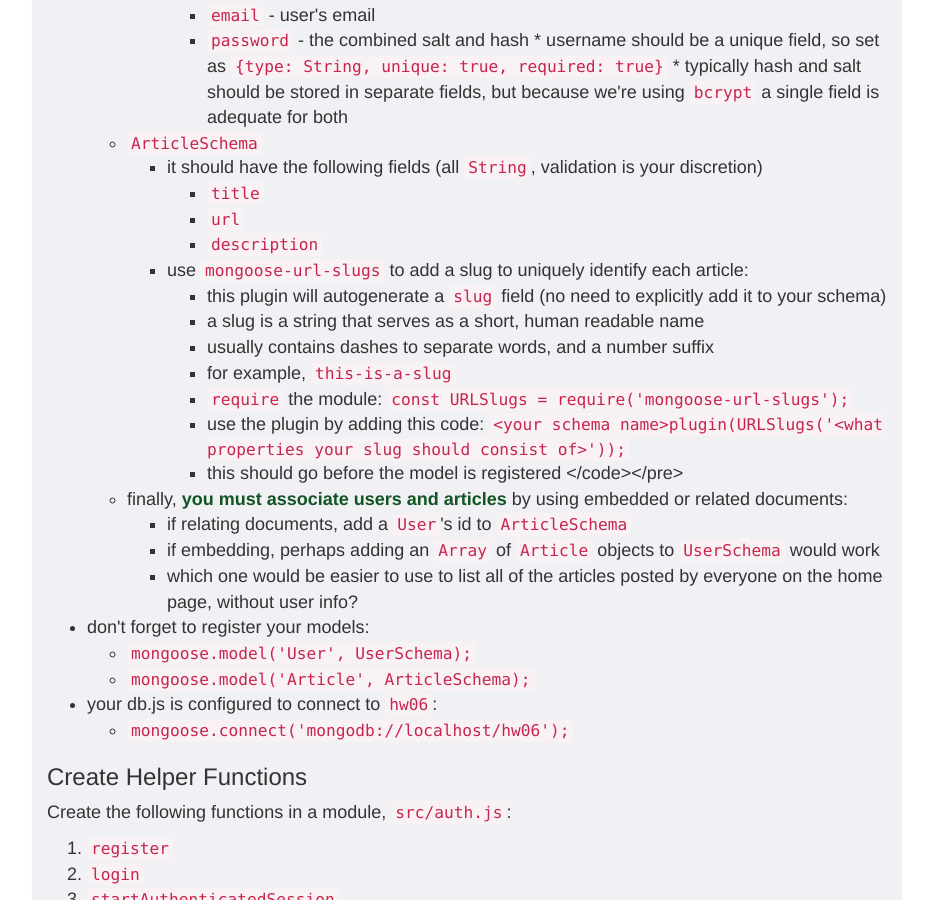
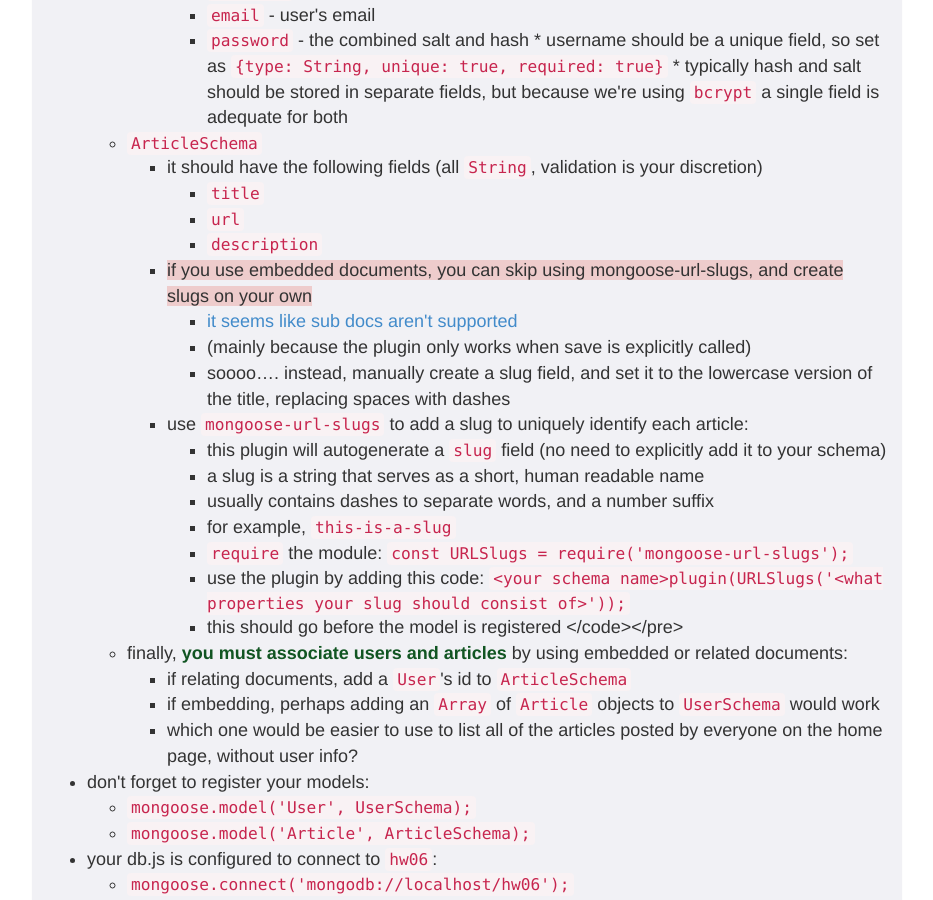
Before and after one commit to foureyes/csci-ua.0480-spring2018-008, a Jekyll site: the page built from homework/06.markdown, in a window 1280 px wide and 900 px high, scrolled down 3549 px. Shown: the whole window, without its empty margins (173-1106 px from the left). Built offline with Jekyll 4.4.1, drawn with Linux system fonts in a browser that asks for light colours.

Commit message:
add hw 6

```diff
--- a/homework/06.markdown
+++ b/homework/06.markdown
@@ -171,6 +171,10 @@ Check out [how to use bcrypt.js](https://www.npmjs.com/package/bcryptjs).
 			* `title`
 			* `url`
 			* `description`
+		* <span class="warning">if you use embedded documents, you can skip using mongoose-url-slugs, and create slugs on your own</span>
+			* [it seems like sub docs aren't supported](https://github.com/talha-asad/mongoose-url-slugs/issues/13)
+			* (mainly because the plugin only works when save is explicitly called)
+			* soooo.... instead, manually create a slug field, and set it to the lowercase version of the title, replacing spaces with dashes
 		* use `mongoose-url-slugs` to add a slug to uniquely identify each article:
 			* this plugin will autogenerate a `slug` field (no need to explicitly add it to your schema)
 			* a slug is a string that serves as a short, human readable name
```
Also changed, not shown: other parts of homework/06.markdown (+1 -1 lines).
